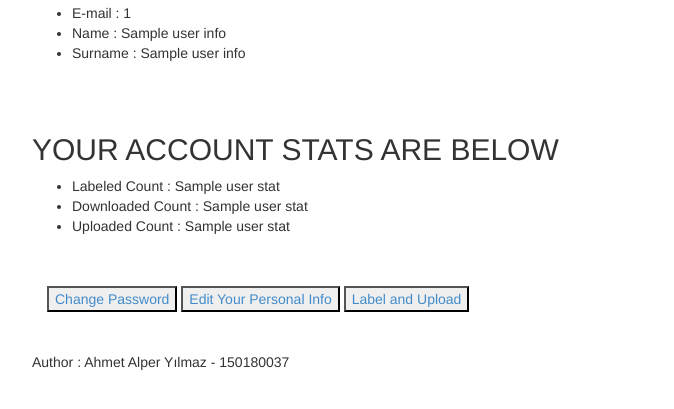
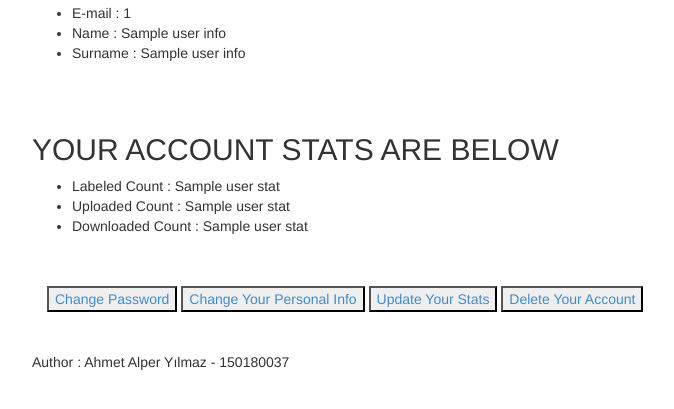
Before and after one commit to AhmetAlperYilmaz/LabelingWebsite, a Flask app: page /profile in a window 1280 px wide. Shown: the part 240-649 px from the top of the page, without its empty margins (38-712 px from the left). Run offline with Flask 2, Linux system fonts and the light colour scheme; a user stored in the database is signed in; a database or web service that is not in the repository returns one stand-in record (values such as "Sample title"); some libraries are stand-ins or nearby versions.

Commit message:
update counts

```diff
--- a/LabelingWebsite/templates/profile.html
+++ b/LabelingWebsite/templates/profile.html
@@ -32,16 +32,17 @@ Profile Page
 <div>
     <ul>
         <li>Labeled Count : {{ your_stats.labeled_count }}</li>
+        <li>Uploaded Count : {{ your_stats.uploaded_count }}</li>
         <li>Downloaded Count : {{ your_stats.downloaded_count }}</li>
-        <li>Uploaded Count : {{ your_stats.uploaded_count }}</li>
     </ul>
 </div>
 <br />
 <br />
 <div class="container">
     <button type="submit"><a href="{{ url_for('update_profile') }}">Change Password</a></button>
-    <button type="submit"><a href="{{ url_for('update_info') }}">Edit Your Personal Info</a></button>
-    <button type="submit"><a href="{{ url_for('profile') }}">Label and Upload</a></button>
+    <button type="submit"><a href="{{ url_for('update_info') }}">Change Your Personal Info</a></button>
+    <button type="submit"><a href="{{ url_for('update_stats') }}">Update Your Stats</a></button>
+    <button type="submit"><a href="{{ url_for('delete_profile') }}">Delete Your Account</a></button>
 </div>
 {% endif %}
 {% endblock %}
--- a/LabelingWebsite/views.py
+++ b/LabelingWebsite/views.py
@@ -1,7 +1,7 @@
 from flask import render_template, url_for, flash, redirect, request, jsonify, make_response
 from LabelingWebsite import app
 from flask_wtf import FlaskForm
-from wtforms import StringField, PasswordField, BooleanField
+from wtforms import StringField, PasswordField, BooleanField, IntegerField
 from wtforms.validators import InputRequired, Email, Length
 import psycopg2 as dbapi2
 from Settings import db_name, db_user, db_pass, HOST, PORT, DB_PORT
@@ -54,6 +54,11 @@ class UpdateInfo(FlaskForm):
     email = StringField('New Email', validators=[InputRequired(), Email(message='Invalid email'), Length(max=64)])
     confirm = PasswordField('Confirm Your Changes with Password', validators=[InputRequired(), Length(min=8, max=64)])
 
+class UpdateStats(FlaskForm):
+    label = StringField('New Labeled Count', validators=[Length(max=10)])
+    upload = StringField('New Uploaded Count', validators=[Length(max=10)])
+    download = StringField('New Downloaded Count', validators=[Length(max=10)])
+
 @app.route('/')
 def index():
     return render_template('index.html', title='Home Page')
@@ -79,8 +84,8 @@ def login():
                 flash('Failed to login, please try again','danger')
     return render_template('login.html', title='Login', form = form)
 
+@app.route("/logout")
 @login_required
-@app.route("/logout")
 def logout():
     if not current_user.is_authenticated:
         flash('You have not logged in. You cannot log out', 'danger')
@@ -123,8 +128,8 @@ def profile():
     a_user_stats = db.get_user_stats(current_user.username)
     return render_template('profile.html', title='Profile Page', your_info=a_user_info, your_stats=a_user_stats)
 
+@app.route("/update-password", methods=['GET','POST'])
 @login_required
-@app.route("/update-password", methods=['GET','POST'])
 def update_profile():
     if not current_user.is_authenticated:
         return redirect("/")
@@ -187,6 +192,47 @@ def update_info():
             return redirect("/update-info")
     return render_template("update-info.html", title = "Update Info", update = update)
 
+@app.route('/update-stats', methods=['GET', 'POST'])
+@login_required
+def update_stats():
+    if not current_user.is_authenticated:
+        return redirect("/")
+
+    update = UpdateStats()
+
+    if update.validate_on_submit():
+        user_stats = db.get_user_stats(current_user.username)
+        if user_stats is not None:
+            url = os.getenv("DATABASE_URL")
+            with dbapi2.connect(url) as connection:
+                with connection.cursor() as cursor:
+                    statement = """UPDATE USER_STATS SET LABELED_COUNT = '%d' WHERE USERNAME = '%s'""" % (int(update.label.data), current_user.username)
+                    cursor.execute(statement)
+                    statement = """UPDATE USER_STATS SET UPLOADED_COUNT = '%d' WHERE USERNAME = '%s'""" % (int(update.upload.data), current_user.username)
+                    cursor.execute(statement)
+                    statement = """UPDATE USER_STATS SET DOWNLOADED_COUNT = '%d' WHERE USERNAME = '%s'""" % (int(update.download.data), current_user.username)
+                    cursor.execute(statement)
+                    connection.commit()
+                    flash(f"Your stats has changed successfully.",'success')
+                    return redirect("/profile")
+        else:
+            flash(f"An error occured while changing your stats.",'danger')
+            return redirect("/profile")
+    return render_template("update-stats.html", title = "Update your Stats", update = update)
+
+@app.route('/delete-profile', methods=['GET', 'POST'])
+@login_required
+def delete_profile():
+    user = db.get_user(current_user.username)
+    url = os.getenv("DATABASE_URL")
+    with dbapi2.connect(url) as connection:
+        with connection.cursor() as cursor:
+            statement = """DELETE FROM USERS WHERE USERNAME = '%s'""" % (current_user.username,)
+            cursor.execute(statement)
+            logout_user()
+            flash(f"Your account has deleted successfully.",'success')
+            return redirect("/")
+
 app.config["IMAGE_UPLOADS"] = "C://Users//alper//Desktop//VStudioDatabase//LabelingWebsite//LabelingWebsite//static//img//uploads"
 app.config["ALLOWED_IMAGE_EXTENSIONS"] = ["PNG","JPG","JPEG","GIF"]
 
@@ -201,8 +247,8 @@ def allowed_image(filename):
     else:
         return False
 
+@app.route('/label', methods=['GET', 'POST'])
 @login_required
-@app.route('/label', methods=['GET', 'POST'])
 def label():
     if request.method == "POST":
         if request.files:
--- a/database.py
+++ b/database.py
@@ -25,7 +25,7 @@ class USER_INFO:
         self.surname = surname
 
 class USER_STATS:
-    def __init__(self, username, labeled_count, downloaded_count, uploaded_count):
+    def __init__(self, username, uploaded_count, labeled_count, downloaded_count):
         self.username = username
         self.labeled_count = labeled_count
         self.downloaded_count = downloaded_count
```
Also changed, not shown: LabelingWebsite/templates/update-stats.html (added, +27 -0 lines).
